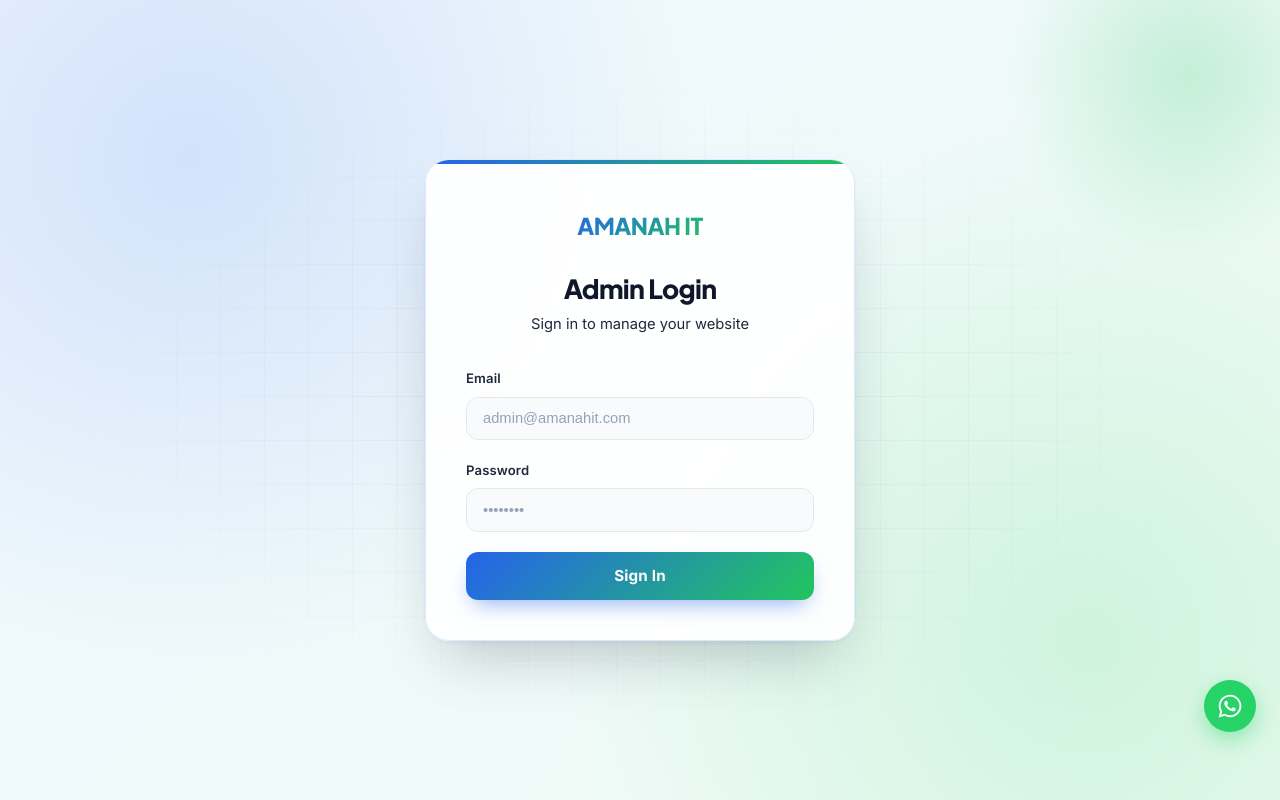
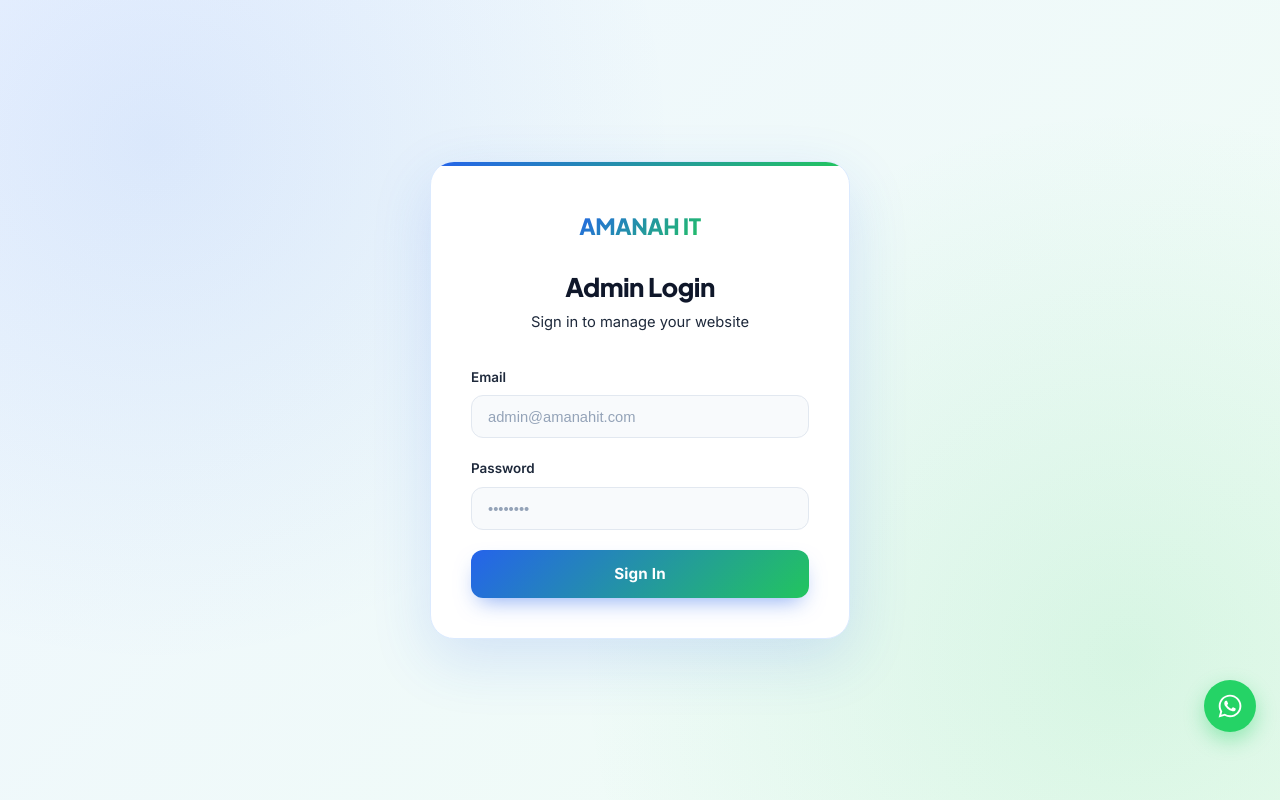
Before and after one commit to md-sakib-chowdhury/CodeSphere-It-, a React (Vite) app in the folder codesphere-frontend/: page /admin in a window 1280 px wide. Built offline with nearby package versions, Linux system fonts and the light colour scheme; no server answers.

Commit message:
once new

```diff
--- a/codesphere-frontend/src/pages/AdminLogin.css
+++ b/codesphere-frontend/src/pages/AdminLogin.css
@@ -1,6 +1,14 @@
-/* .admin-login {
+/* ============================================================
+   ADMIN LOGIN — light polish of the original design
+   Class names unchanged, so your JSX works as-is.
+   ============================================================ */
+
+.admin-login {
     min-height: 100vh;
-    background: linear-gradient(135deg, #eff6ff, #f0fdf4);
+    background:
+        radial-gradient(circle at 12% 18%, rgba(37, 99, 235, 0.1), transparent 40%),
+        radial-gradient(circle at 88% 82%, rgba(34, 197, 94, 0.12), transparent 42%),
+        linear-gradient(135deg, #eff6ff, #f0fdf4);
     display: flex;
     align-items: center;
     justify-content: center;
@@ -8,14 +16,40 @@
 }
 
 .login-card {
+    position: relative;
+    overflow: hidden;
     background: #fff;
     border: 1px solid var(--blue-100);
     border-radius: var(--radius-xl);
-    padding: 2.5rem;
+    padding: 2.75rem 2.5rem 2.5rem;
     width: 100%;
     max-width: 420px;
     box-shadow: var(--shadow-xl);
     text-align: center;
+    animation: loginCardIn 0.55s cubic-bezier(0.22, 1, 0.36, 1) both;
+}
+
+/* thin brand bar on top */
+.login-card::before {
+    content: '';
+    position: absolute;
+    top: 0;
+    left: 0;
+    right: 0;
+    height: 4px;
+    background: linear-gradient(90deg, var(--blue-600), var(--green-500));
+}
+
+@keyframes loginCardIn {
+    from {
+        opacity: 0;
+        transform: translateY(16px);
+    }
+
+    to {
+        opacity: 1;
+        transform: translateY(0);
+    }
 }
 
 .login-logo {
@@ -23,175 +57,8 @@
 }
 
 .login-logo span {
-    font-size: 1.3rem;
-    font-weight: 800;
-    font-family: var(--font-display);
-    background: linear-gradient(135deg, var(--blue-600), var(--green-500));
-    -webkit-background-clip: text;
-    -webkit-text-fill-color: transparent;
-    background-clip: text;
-}
-
-.login-card h2 {
-    font-size: 1.5rem;
-    color: var(--gray-900);
-    margin-bottom: 0.5rem;
-}
-
-.login-card p {
-    color: var(--gray-500);
-    font-size: 0.9rem;
-    margin-bottom: 2rem;
-}
-
-.form-group {
-    text-align: left;
-    margin-bottom: 1.25rem;
-}
-
-.form-group label {
-    display: block;
-    font-size: 0.85rem;
-    font-weight: 500;
-    color: var(--gray-700);
-    margin-bottom: 0.4rem;
-}
-
-.form-group input {
-    width: 100%;
-    padding: 0.75rem 1rem;
-    border: 1.5px solid var(--gray-200);
-    border-radius: var(--radius-md);
-    font-size: 0.9rem;
-    transition: var(--transition);
-    outline: none;
-}
-
-.form-group input:focus {
-    border-color: var(--blue-400);
-    box-shadow: 0 0 0 3px rgba(37, 99, 235, 0.1);
-}
-
-.login-btn {
-    width: 100%;
-    justify-content: center;
-    padding: 0.875rem;
-    font-size: 0.95rem;
-} */
- /* ============================================================
-   ADMIN LOGIN
-   Class names unchanged, so your JSX works as-is.
-   Light brand look: soft blue/green glow, clean card, gradient CTA.
-   ============================================================ */
-
- .admin-login {
-     min-height: 100vh;
-     background:
-         radial-gradient(circle at 15% 20%, rgba(37, 99, 235, 0.14), transparent 40%),
-         radial-gradient(circle at 85% 80%, rgba(34, 197, 94, 0.16), transparent 42%),
-         linear-gradient(135deg, #eff6ff, #f0fdf4);
-     display: flex;
-     align-items: center;
-     justify-content: center;
-     padding: 1.25rem;
-     position: relative;
-     overflow: hidden;
- }
-
- /* faint grid, fading toward the edges */
- .admin-login::before {
-     content: '';
-     position: absolute;
-     inset: 0;
-     background-image:
-         linear-gradient(rgba(15, 23, 42, 0.045) 1px, transparent 1px),
-         linear-gradient(90deg, rgba(15, 23, 42, 0.045) 1px, transparent 1px);
-     background-size: 44px 44px;
-     -webkit-mask-image: radial-gradient(ellipse 60% 60% at 50% 50%, #000 20%, transparent 75%);
-     mask-image: radial-gradient(ellipse 60% 60% at 50% 50%, #000 20%, transparent 75%);
-     pointer-events: none;
- }
-
- /* slow-floating color orb */
- .admin-login::after {
-     content: '';
-     position: absolute;
-     width: 360px;
-     height: 360px;
-     border-radius: 50%;
-     top: -120px;
-     right: -100px;
-     background: radial-gradient(circle, rgba(34, 197, 94, 0.22), transparent 68%);
-     filter: blur(10px);
-     pointer-events: none;
-     animation: loginOrb 14s ease-in-out infinite alternate;
- }
-
- @keyframes loginOrb {
-     from {
-         transform: translate3d(0, 0, 0) scale(1);
-     }
-
-     to {
-         transform: translate3d(-40px, 50px, 0) scale(1.12);
-     }
- }
-
- /* ---------------- Card ---------------- */
-
- .login-card {
-     position: relative;
-     z-index: 1;
-     background: rgba(255, 255, 255, 0.92);
-     backdrop-filter: blur(14px);
-     -webkit-backdrop-filter: blur(14px);
-     border: 1px solid rgba(255, 255, 255, 0.9);
-     outline: 1px solid var(--blue-100);
-     outline-offset: -1px;
-     border-radius: var(--radius-xl);
-     padding: 2.75rem 2.5rem 2.5rem;
-     width: 100%;
-     max-width: 430px;
-     box-shadow:
-         0 2px 4px rgba(15, 23, 42, 0.04),
-         0 30px 60px -20px rgba(15, 23, 42, 0.25);
-     text-align: center;
-     overflow: hidden;
-     animation: loginCardIn 0.6s cubic-bezier(0.22, 1, 0.36, 1) both;
- }
-
- /* brand gradient bar on top */
- .login-card::before {
-     content: '';
-     position: absolute;
-     top: 0;
-     left: 0;
-     right: 0;
-     height: 4px;
-     background: linear-gradient(90deg, #2563eb, #22c55e);
- }
-
- @keyframes loginCardIn {
-     from {
-         opacity: 0;
-         transform: translateY(18px) scale(0.985);
-     }
-
-     to {
-         opacity: 1;
-         transform: translateY(0) scale(1);
-     }
- }
-
- /* ---------------- Logo ---------------- */
-
- .login-logo {
-     margin-bottom: 1.6rem;
- }
-
- .login-logo span {
     display: inline-block;
-     font-size: 1.45rem;
+    font-size: 1.4rem;
     font-weight: 800;
     letter-spacing: -0.02em;
     font-family: var(--font-display);
@@ -202,12 +69,10 @@
     padding: 0.2rem 0.1rem;
 }
 
- /* ---------------- Heading ---------------- */
-
 .login-card h2 {
-     font-size: 1.65rem;
+    font-size: 1.6rem;
     font-weight: 800;
-     letter-spacing: -0.025em;
+    letter-spacing: -0.02em;
     color: var(--gray-900);
     margin-bottom: 0.5rem;
 }
@@ -219,8 +84,6 @@
     margin-bottom: 2rem;
 }
 
- /* ---------------- Form ---------------- */
-
 .form-group {
     text-align: left;
     margin-bottom: 1.25rem;
@@ -228,16 +91,15 @@
 
 .form-group label {
     display: block;
-     font-size: 0.82rem;
+    font-size: 0.84rem;
     font-weight: 600;
-     letter-spacing: 0.01em;
     color: var(--gray-700);
     margin-bottom: 0.45rem;
 }
 
 .form-group input {
     width: 100%;
-     padding: 0.8rem 1rem;
+    padding: 0.78rem 1rem;
     background: #f8fafc;
     border: 1.5px solid var(--gray-200);
     border-radius: var(--radius-md);
@@ -261,28 +123,10 @@
     box-shadow: 0 0 0 4px rgba(37, 99, 235, 0.12);
 }
 
- /* Browser autofill keeps the same look */
 .form-group input:-webkit-autofill {
     -webkit-box-shadow: 0 0 0 40px #f8fafc inset;
     -webkit-text-fill-color: var(--gray-900);
 }
-
- /* Optional: shown only if your JSX renders an error element with one of these classes */
- .login-error,
- .form-error,
- .error-message {
-     background: #fef2f2;
-     border: 1px solid #fecaca;
-     color: #b91c1c;
-     font-size: 0.85rem;
-     font-weight: 500;
-     padding: 0.7rem 0.9rem;
-     border-radius: var(--radius-md);
-     margin-bottom: 1.25rem;
-     text-align: left;
- }
-
- /* ---------------- Button ---------------- */
 
 .login-btn {
     width: 100%;
@@ -291,19 +135,19 @@
     font-size: 0.95rem;
     font-weight: 700;
     letter-spacing: 0.01em;
+    color: #fff;
     border: none;
     border-radius: var(--radius-md);
-     color: #fff;
     background: linear-gradient(135deg, #2563eb, #22c55e);
     box-shadow: 0 10px 22px -8px rgba(37, 99, 235, 0.55);
     position: relative;
     overflow: hidden;
     cursor: pointer;
-     transition: transform 0.3s cubic-bezier(0.22, 1, 0.36, 1), box-shadow 0.3s ease, opacity 0.2s ease;
+    transition: transform 0.25s cubic-bezier(0.22, 1, 0.36, 1), box-shadow 0.25s ease, opacity 0.2s ease;
 }
 
+/* shine sweep on hover */
 .login-btn::before {
-     /* shine sweep on hover */
     content: '';
     position: absolute;
     top: 0;
@@ -339,22 +183,14 @@
     outline-offset: 3px;
 }
 
- /* ---------------- Small screens ---------------- */
-
 @media (max-width: 479px) {
     .login-card {
         padding: 2.25rem 1.5rem 2rem;
     }
-
-     .login-card h2 {
-         font-size: 1.45rem;
-     }
 }
 
 @media (prefers-reduced-motion: reduce) {
-
-     .login-card,
-     .admin-login::after {
+    .login-card {
         animation: none;
     }
 
```
Lines whose indentation alone changed are shown as unchanged.
